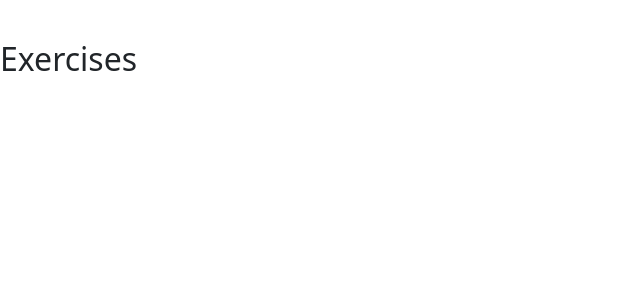
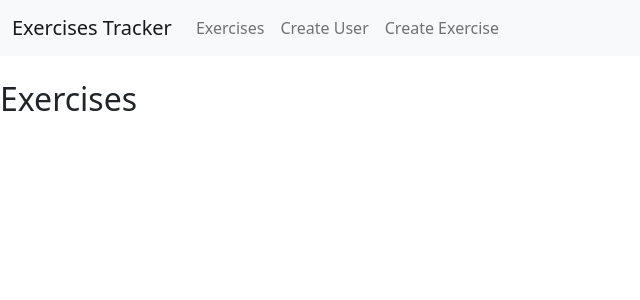
Before and after one commit to edumarg/exerciseTracker, a React (Create React App) app in the folder frontend/: page / in a window 1280 px wide. Shown: the top 300 px of the page, without its empty margins (0-640 px from the left). Built offline with nearby package versions, Linux system fonts and the light colour scheme.

Commit message:
added navbar component

```diff
--- a/frontend/public/index.html
+++ b/frontend/public/index.html
@@ -30,4 +30,9 @@
     <noscript>You need to enable JavaScript to run this app.</noscript>
     <div id="root"></div>
   </body>
+  <script
+    src="https://cdn.jsdelivr.net/npm/bootstrap@5.0.0/dist/js/bootstrap.bundle.min.js"
+    integrity="sha384-p34f1UUtsS3wqzfto5wAAmdvj+osOnFyQFpp4Ua3gs/ZVWx6oOypYoCJhGGScy+8"
+    crossorigin="anonymous"
+  ></script>
 </html>
--- a/frontend/src/App.js
+++ b/frontend/src/App.js
@@ -1,7 +1,7 @@
 import { React } from "react";
 import { BrowserRouter as Router, Switch, Route, Link } from "react-router-dom";
-import Navbar from "react-bootstrap/Navbar";
 
+import Navbar from "./components/navBar";
 import CreateUser from "./components/createUser";
 import CreateExercise from "./components/createExercise";
 import EditExercise from "./components/editExercise";
--- /dev/null
+++ b/frontend/src/components/navBar.jsx
@@ -0,0 +1,54 @@
+import React, { Component } from "react";
+import { Link } from "react-router-dom";
+
+class Navbar extends Component {
+  state = {};
+  render() {
+    return (
+      <React.Fragment>
+        <nav className="navbar navbar-expand-lg navbar-light bg-light">
+          <div className="container-fluid">
+            <Link className="navbar-brand" to="/">
+              Exercises Tracker
+            </Link>
+            <button
+              className="navbar-toggler"
+              type="button"
+              data-bs-toggle="collapse"
+              data-bs-target="#navbarSupportedContent"
+              aria-controls="navbarSupportedContent"
+              aria-expanded="false"
+              aria-label="Toggle navigation"
+            >
+              <span className="navbar-toggler-icon"></span>
+            </button>
+            <div
+              className="collapse navbar-collapse"
+              id="navbarSupportedContent"
+            >
+              <ul className="navbar-nav me-auto mb-2 mb-lg-0">
+                <li className="nav-item">
+                  <Link className="nav-link" to="/">
+                    Exercises
+                  </Link>
+                </li>
+                <li className="nav-item">
+                  <Link className="nav-link" to="/user">
+                    Create User
+                  </Link>
+                </li>
+                <li className="nav-item">
+                  <Link className="nav-link" to="/exercise">
+                    Create Exercise
+                  </Link>
+                </li>
+              </ul>
+            </div>
+          </div>
+        </nav>
+      </React.Fragment>
+    );
+  }
+}
+
+export default Navbar;
```
